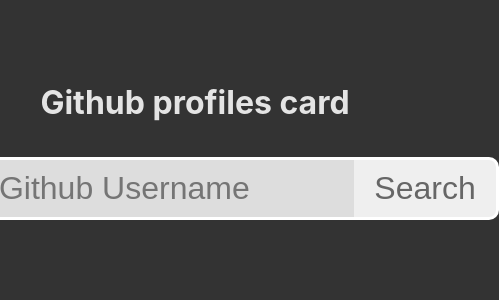
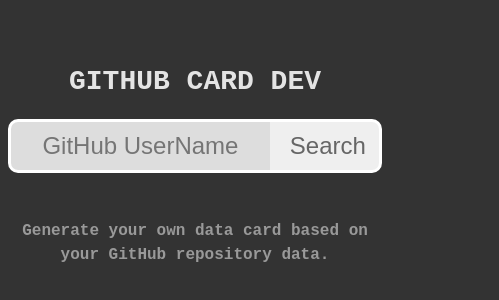
Before and after one commit to cccoding365/github-profiles-card, a Vue app: page / in a window 390 px wide. Shown: the part 258-558 px from the top of the page, 499 px wide, since content can reach past the window. Built offline with nearby package versions, Linux system fonts and the light colour scheme.

Commit message:
feat: adaptive mobile terminal

```diff
--- a/index.html
+++ b/index.html
@@ -1,13 +1,16 @@
 <!doctype html>
 <html lang="en">
+
   <head>
     <meta charset="UTF-8" />
     <link rel="icon" type="image/svg+xml" href="/vite.svg" />
     <meta name="viewport" content="width=device-width, initial-scale=1.0" />
-    <title>Github profiles card</title>
+    <title>%VITE_APP_TITLE%</title>
   </head>
+
   <body>
     <div id="app"></div>
     <script type="module" src="/src/main.js"></script>
   </body>
+
 </html>
--- a/src/App.vue
+++ b/src/App.vue
@@ -1,9 +1,10 @@
 <script setup>
-import { fetchProfilesData } from '@/services/user.js';
-import { formatDateTime, getDaysGap } from '@/utils';
-import { ref } from 'vue';
+import { fetchProfilesData } from "@/services/user.js";
+import { formatDateTime, getDaysGap } from "@/utils";
+import { APP_TITLE } from "@/config";
+import { ref } from "vue";
 
-let searchUser = ref('');
+let searchUser = ref("");
 
 let userProfiles = ref({});
 let isShowCard = ref(false);
@@ -11,65 +12,72 @@
 const handleSearch = async () => {
 	userProfiles.value = await fetchProfilesData(searchUser.value);
 	isShowCard.value = true;
-	searchUser.value = '';
+	searchUser.value = "";
 };
-
 </script>
 
 <template>
-	<h1 class="title">Github profiles card</h1>
+	<h1 class="title">{{ APP_TITLE }}</h1>
 	<div class="search-container">
-		<input class="input" v-model="searchUser" @keyup.enter="handleSearch" placeholder="Github Username" />
-		<button class="button" type="button" @click="handleSearch">Search</button>
+		<input
+			class="input"
+			v-model="searchUser"
+			@keyup.enter="handleSearch"
+			placeholder="GitHub UserName"
+		/>
+		<button class="button" type="button" @click="handleSearch">
+			Search
+		</button>
 	</div>
 
 	<div v-if="isShowCard" class="card-container">
-		<img class="avatar" :src="userProfiles.avatar_url" alt="">
+		<img class="avatar" :src="userProfiles.avatar_url" alt="" />
 		<div class="name">{{ userProfiles.name }}</div>
 		<div class="bio">{{ userProfiles.bio }}</div>
 		<div class="followers-following">
-			<span>{{ userProfiles.followers }} </span> Followers&nbsp;
-			Following <span>{{ userProfiles.following }}</span>
+			<span>{{ userProfiles.followers }} </span> Followers&nbsp; Following
+			<span>{{ userProfiles.following }}</span>
 		</div>
 		<div class="gap-days">
 			{{ getDaysGap(userProfiles.created_at) }}
 		</div>
 		<div class="datetime">
 			<div class="created_at">
-				<div class="label">
-					Created
-				</div>
+				<div class="label">Created</div>
 				{{ formatDateTime(userProfiles.created_at) }}
 			</div>
 
-
-
 			<div class="updated_at">
-				<div class="label">
-					Updated
-				</div>
+				<div class="label">Updated</div>
 				{{ formatDateTime(userProfiles.updated_at) }}
 			</div>
 		</div>
+	</div>
+	<div v-if="isShowCard" class="description">Design by DoubledConG</div>
+	<div v-else class="description">
+		Generate your own data card based on your GitHub repository data.
 	</div>
 </template>
 
 <style lang="less" scoped>
 .title {
-	margin-bottom: 30px;
+	font-size: 24px;
+	margin-bottom: 1rem;
+	font-family: "Courier New", Courier, monospace;
 }
 
 .search-container {
 	display: flex;
 	justify-content: center;
 	align-items: center;
-	font-size: 48px;
-	min-width: 100%;
+	max-width: 100%;
 	margin-bottom: 30px;
+	font-size: 14px;
 
 	.input {
+		min-width: 70%;
 		text-align: center;
-		font-size: 32px;
+		font-size: 1em;
 		outline: none;
 		color: #333;
 		background-color: #ddd;
@@ -80,8 +88,9 @@
 	}
 
 	.button {
+		width: 30%;
 		color: #666;
-		font-size: 32px;
+		font-size: 1em;
 		padding: 10px 20px;
 		border: 3px solid #fff;
 		border-left: none;
@@ -95,7 +104,7 @@
 }
 
 .card-container {
-	min-width: 400px;
+	max-width: 100%;
 	padding: 50px 20px 10px;
 	border-radius: 10px;
 	border: 3px solid #eee;
@@ -119,13 +128,13 @@
 	.name {
 		font-size: 30px;
 		font-weight: bold;
-		font-family: Cambria, Cochin, Georgia, Times, 'Times New Roman', serif;
+		font-family: Cambria, Cochin, Georgia, Times, "Times New Roman", serif;
 	}
 
 	.bio {
 		text-align: center;
 		margin-bottom: 10px;
-		max-width: 50vw;
+		min-width: 50vw;
 	}
 
 	.followers-following {
@@ -147,10 +156,10 @@
 		position: relative;
 		display: flex;
 		align-items: center;
-		font-family: 'Franklin Gothic Medium', 'Arial Narrow', Arial, sans-serif;
+		font-family: "Franklin Gothic Medium", "Arial Narrow", Arial, sans-serif;
 
 		&::before {
-			content: 'Code';
+			content: "Code";
 			font-size: 20px;
 			position: absolute;
 			left: 0;
@@ -158,7 +167,7 @@
 		}
 
 		&::after {
-			content: 'days';
+			content: "days";
 			font-size: 20px;
 			position: absolute;
 			left: 100%;
@@ -173,7 +182,7 @@
 		width: 100%;
 		display: flex;
 		justify-content: space-between;
-		font-family: 'Times New Roman', Times, serif;
+		font-family: "Times New Roman", Times, serif;
 
 		.created_at {
 			text-align: left;
@@ -184,4 +193,60 @@
 		}
 	}
 }
+
+.description {
+	margin-top: 1rem;
+	color: #999;
+	font-weight: bold;
+	text-align: center;
+	font-family: "Courier New", Courier, monospace;
+}
+
+@media screen and (min-width: 320px) {
+	.title {
+		font-size: 28px;
+	}
+	.search-container {
+		font-size: 20px;
+	}
+}
+
+@media screen and (min-width: 375px) {
+	.search-container {
+		font-size: 24px;
+	}
+}
+
+@media screen and (min-width: 425px) {
+	.title {
+		font-size: 40px;
+	}
+	.search-container {
+		font-size: 30px;
+	}
+	.description {
+		font-size: 22px;
+	}
+}
+
+@media screen and (min-width: 768px) {
+}
+
+@media screen and (min-width: 1024px) {
+}
+
+@media screen and (min-width: 1440px) {
+}
+
+@media screen and (min-width: 2560px) {
+	.title {
+		font-size: 72px;
+	}
+	.search-container {
+		font-size: 72px;
+	}
+	.description {
+		font-size: 36px;
+	}
+}
 </style>
--- /dev/null
+++ b/src/config/index.js
@@ -0,0 +1 @@
+export const APP_TITLE = import.meta.env.VITE_APP_TITLE
--- a/src/services/user.js
+++ b/src/services/user.js
@@ -1,9 +1,4 @@
-export const fetchProfilesData = async user => {
-    const response = await fetch(`https://api.github.com/users/${user}`);
-    const data = await response.json();
-    return data
-    return new Promise((resolve, reject) => {
-        const data = {
+const defaultData = {
     avatar_url: "https://avatars.githubusercontent.com/u/49092777?v=4",
     bio: "💖 Do what you love, love what you do.",
     blog: "https://hecongcong.com",
@@ -37,8 +32,16 @@
     updated_at: "2023-10-23T15:15:50Z",
     url: "https://api.github.com/users/cccoding365"
 };
-        setTimeout(() => {
+
+export const fetchProfilesData = async user => {
+    return new Promise((resolve, reject) => {
+        fetch(`https://api.github.com/users/${user}`).then(async res => {
+            if (res.status === 200) {
+                const data = await res.json();
                 resolve(data);
-        }, 0);
+            } else {
+                resolve(defaultData);
+            }
+        });
     });
 };
--- a/src/style.css
+++ b/src/style.css
@@ -1,5 +1,6 @@
 :root {
   font-family: Inter, system-ui, Avenir, Helvetica, Arial, sans-serif;
+
   line-height: 1.5;
   font-weight: 400;
 
@@ -20,11 +21,11 @@
   flex-direction: column;
   justify-content: center;
   align-items: center;
+  padding: 8px;
 }
 
 * {
   margin: 0;
   padding: 0;
   box-sizing: border-box;
-  transition: all .25s;
 }
```
Also changed, not shown: 2 other files (tests, documents, lock files or other folders). Lines whose indentation alone changed are shown as unchanged.
